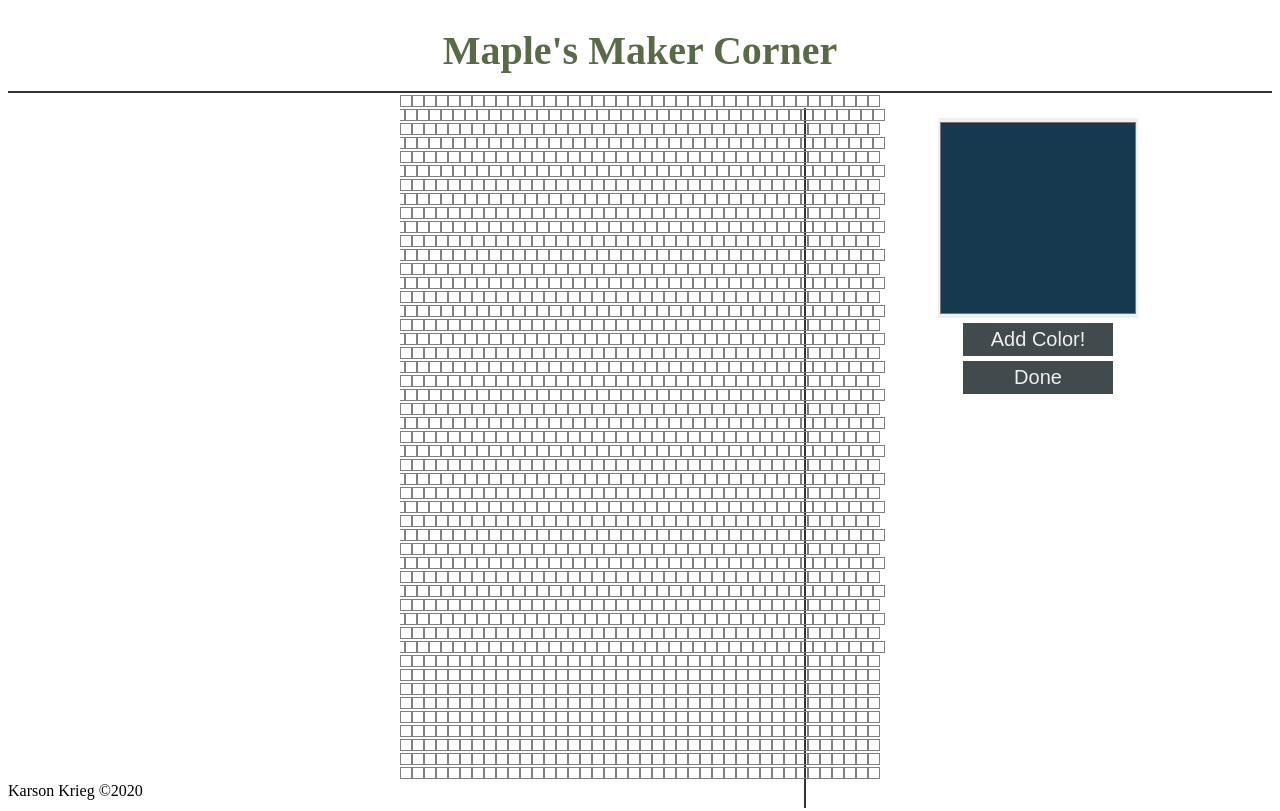
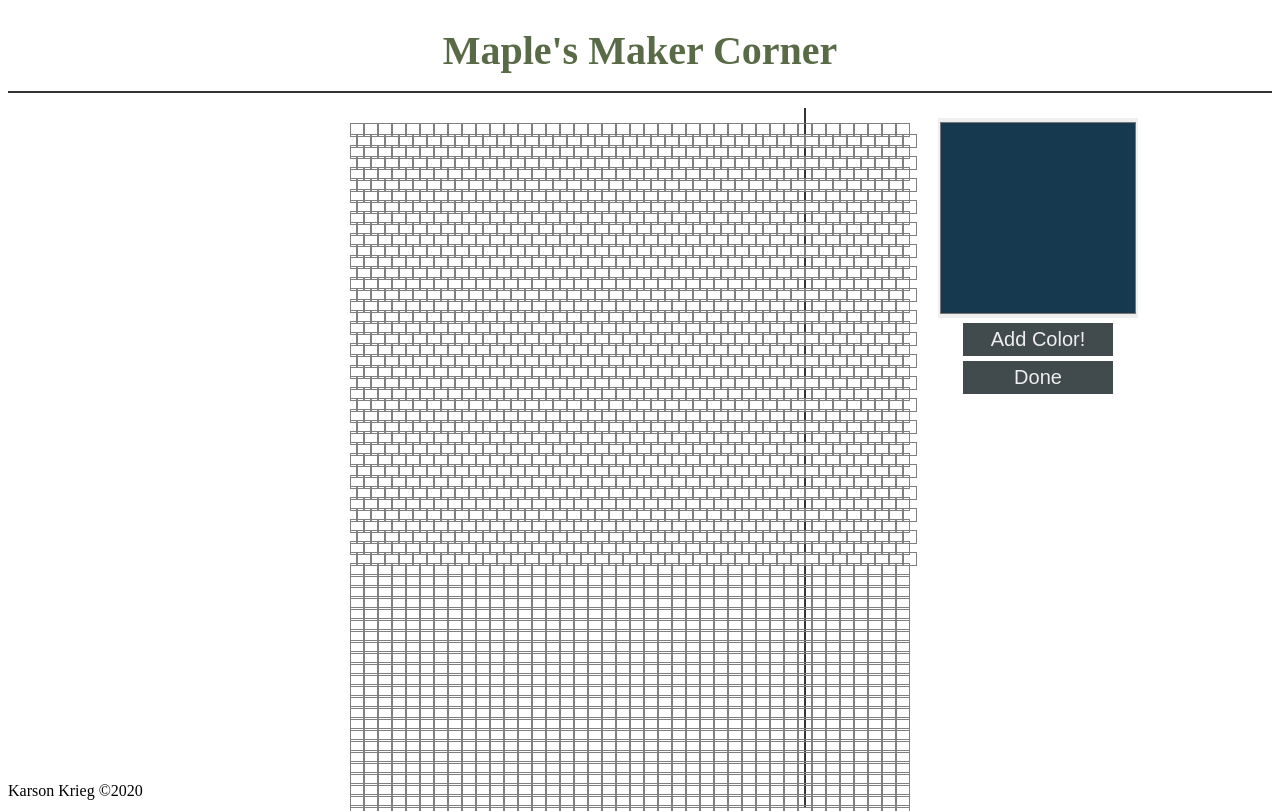
Before and after one commit to Klkrieg/earring-design-tool, a React (Create React App) app: page / in a window 1280 px wide. Both pictures are taken after a click on the button "Done". Built offline with nearby package versions, Linux system fonts and the light colour scheme.

Commit message:
fixed cell component size and spacing of rows

```diff
--- a/src/BeadGrid/BeadGrid.jsx
+++ b/src/BeadGrid/BeadGrid.jsx
@@ -6,12 +6,12 @@ import { OffsetRow } from "./components/OffsetRow";
 
 const BigBox = styled.div`
   margin-right: 50px;
-  padding: 0;
+  padding: 30px 0 0 0;
   /* width: 600px; */
   height: 86vh;
   /* border: 10px solid black; */
   position: absolute;
-  left: 400px;
+  left: 350px;
   z-index: 100000;
   overflow-x: hidden;
   overflow-y: scroll;
--- a/src/BeadGrid/components/CellComponent.jsx
+++ b/src/BeadGrid/components/CellComponent.jsx
@@ -3,8 +3,8 @@ import styled from "styled-components";
 
 const Cell = styled.div`
   cursor: crosshair;
-  width: 10px; //total width of 15px
-  height: 10px; //total height of 15px
+  width: 12px; //total width of 15px
+  height: 12px; //total height of 15px
   border: solid 0.5px grey;
   display: inline-block;
   margin-top: 0;
--- a/src/BeadGrid/components/InlineRow.jsx
+++ b/src/BeadGrid/components/InlineRow.jsx
@@ -6,7 +6,7 @@ import { CellComponent } from "./CellComponent";
 const Row = styled.div`
   display: flex;
   padding: 0;
-  margin-bottom: -4px;
+  margin-bottom: -7px;
 `;
 
 export const InlineRow = (props) => {
--- a/src/BeadGrid/components/OffsetRow.jsx
+++ b/src/BeadGrid/components/OffsetRow.jsx
@@ -8,7 +8,7 @@ const OffRow = styled.div`
   position: relative;
   right: 7px;
   padding: 0;
-  margin-bottom: -4px;
+  margin-bottom: -7px;
 `;
 
 export const OffsetRow = (props) => {
```
Also changed, not shown: 1 other file (tests, documents, lock files or other folders).
